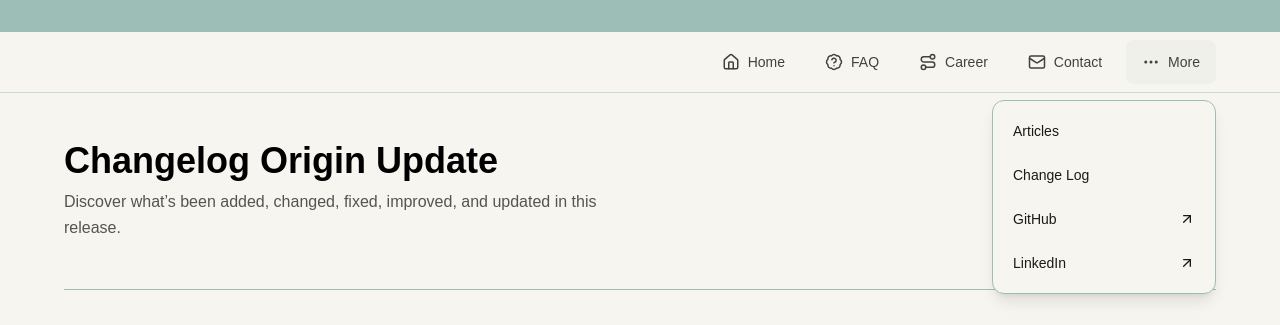
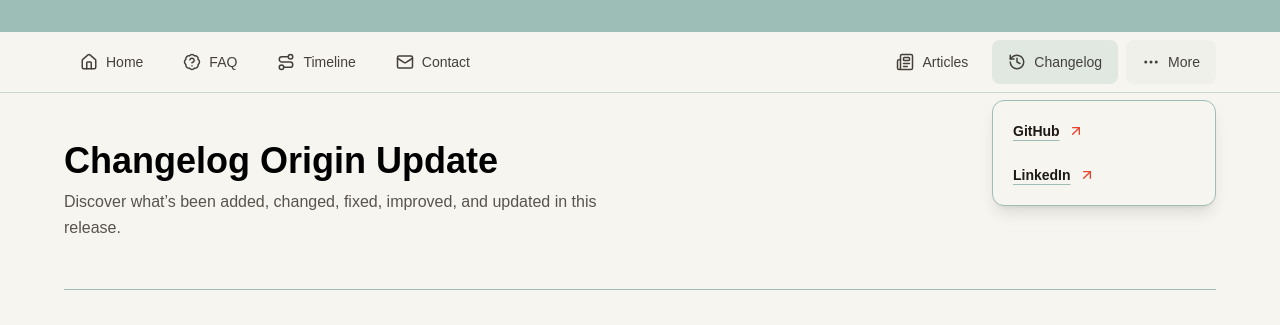
Before and after one commit to ryanctruong/personal-website, a React (Vite) app in the folder client/: page /change-log in a window 1280 px wide. Both pictures are taken after a click on the button "More". Shown: the top 325 px of the page. Built offline with nearby package versions, Linux system fonts and the light colour scheme; no server answers.

Commit message:
update nav bar and move pages outside more

```diff
--- a/client/src/pages/Home/components/Navbar/ExpandedNavigation.tsx
+++ b/client/src/pages/Home/components/Navbar/ExpandedNavigation.tsx
@@ -1,12 +1,9 @@
 import { AnimatePresence, motion, useReducedMotion, useIsPresent } from 'motion/react'
-import { Link } from 'react-router'
 import { ArrowUpRight } from 'lucide-react'
 
 const expandedLinks = [
-    { label: 'Articles', href: '/articles', external: false },
-    { label: 'Change Log', href: '/change-log', external: false },
-    { label: 'GitHub', href: 'https://github.com/ryanctruong', external: true },
-    { label: 'LinkedIn', href: 'https://www.linkedin.com/in/ryanctruong/', external: true },
+    { label: 'GitHub', href: 'https://github.com/ryanctruong' },
+    { label: 'LinkedIn', href: 'https://www.linkedin.com/in/ryanctruong/' },
 ]
 
 type ExpandedNavigationProps = {
@@ -27,18 +24,21 @@ const MenuPanel = ({ children }: { children: React.ReactNode }) => {
 }
 
 const ExpandedNavigation = ({ isExpanded, onNavigate }: ExpandedNavigationProps) => {
+    const reduceMotion = useReducedMotion()
     return <AnimatePresence initial={false}>
     {isExpanded && <MenuPanel>
-        {expandedLinks.map(({ label, href, external }) => {
-            const classes = 'flex min-h-11 items-center justify-between gap-4 rounded-lg px-3 py-3 text-sm font-medium text-stone-900 hover:bg-[#EEF0E9] focus-visible:outline-2 focus-visible:outline-[#E8412C]'
-            return external ? (
-                <a key={label} href={href} target="_blank" rel="noopener noreferrer" onClick={onNavigate} className={classes}>
-                    {label}<ArrowUpRight size={16} aria-hidden="true" />
-                </a>
-            ) : (
-                <Link key={label} to={href} onClick={onNavigate} className={classes}>{label}</Link>
-            )
-        })}
+        {expandedLinks.map(({ label, href }) => (
+            <motion.a key={label} initial="rest" whileHover="active" whileFocus="active"
+                href={href} target="_blank" rel="noopener noreferrer" onClick={onNavigate}
+                className="flex min-h-11 max-w-full items-center gap-2 rounded-lg px-3 py-3 text-sm font-semibold text-stone-900 underline decoration-[#9DBEB7] underline-offset-4 hover:bg-[#EEF0E9] hover:decoration-[#E8412C] focus-visible:outline-2 focus-visible:outline-[#E8412C]">
+                {label}
+                <motion.span aria-hidden="true" className="inline-flex shrink-0 text-[#E8412C]"
+                    variants={{ rest: { x: 0, y: 0 }, active: { x: reduceMotion ? 0 : 2, y: reduceMotion ? 0 : -2 } }}
+                    transition={{ duration: reduceMotion ? 0 : 0.16, ease: 'easeOut' }}>
+                    <ArrowUpRight size={16} />
+                </motion.span>
+            </motion.a>
+        ))}
     </MenuPanel>}
     </AnimatePresence>
 }
--- a/client/src/pages/Home/components/Navbar/NavLink.tsx
+++ b/client/src/pages/Home/components/Navbar/NavLink.tsx
@@ -11,7 +11,7 @@ type NavLinkProps = {
 
 const NavLink = ({ href, icon: Icon, label, active = false }: NavLinkProps) => {
     const reduceMotion = useReducedMotion()
-    const classes = 'relative isolate flex min-h-11 min-w-0 flex-col items-center justify-center gap-1 rounded-lg px-1 py-2 text-xs font-medium text-stone-700 hover:bg-[#EEF0E9] hover:text-black focus-visible:outline-2 focus-visible:outline-offset-2 focus-visible:outline-[#E8412C] sm:flex-row sm:gap-2 sm:px-4 sm:text-sm'
+    const classes = 'relative isolate flex min-h-11 min-w-0 flex-row items-center justify-start gap-2 rounded-lg px-4 py-2 text-sm font-medium text-stone-700 hover:bg-[#EEF0E9] hover:text-black focus-visible:outline-2 focus-visible:outline-offset-2 focus-visible:outline-[#E8412C] lg:flex-row lg:gap-2 lg:px-4 lg:text-sm'
     const content = <>
         {active && (reduceMotion ?
             <span aria-hidden="true" className="pointer-events-none absolute inset-0 -z-10 rounded-lg bg-[#9DBEB7]/25" /> :
@@ -24,7 +24,7 @@ const NavLink = ({ href, icon: Icon, label, active = false }: NavLinkProps) => {
     return href === '/' ? (
         <Link aria-current={active ? 'location' : undefined} to="/" onClick={() => window.scrollTo(0, 0)} className={classes}>{content}</Link>
     ) : (
-        <Link aria-current={active ? 'location' : undefined} to={`/${href}`} className={classes}>{content}</Link>
+        <Link aria-current={active ? 'location' : undefined} to={href.startsWith('#') ? `/${href}` : href} className={classes}>{content}</Link>
     )
 }
 
--- a/client/src/pages/Home/components/Navbar/Navbar.tsx
+++ b/client/src/pages/Home/components/Navbar/Navbar.tsx
@@ -1,7 +1,7 @@
 import { LayoutGroup } from 'motion/react'
 import { useLocation } from 'react-router'
 import { useEffect, useRef, useState } from 'react'
-import { House, BadgeQuestionMark, Ellipsis, Route, Mail } from 'lucide-react'
+import { House, BadgeQuestionMark, Ellipsis, Route, Mail, Newspaper, History, Menu, X } from 'lucide-react'
 import NavLink from './NavLink'
 import ExpandedNavigation from './ExpandedNavigation'
 
@@ -15,6 +15,8 @@ const Navbar = () => {
     const { pathname } = useLocation()
     const [activeHref, setActiveHref] = useState('/')
     const [isExpanded, setIsExpanded] = useState(false)
+    const [isMobileOpen, setIsMobileOpen] = useState(false)
+    const mobileToggleRef = useRef<HTMLButtonElement>(null)
     const navigationRef = useRef<HTMLElement>(null)
     const toggleRef = useRef<HTMLButtonElement>(null)
 
@@ -56,47 +58,79 @@ const Navbar = () => {
     }, [pathname])
 
     useEffect(() => {
-        if (!isExpanded) return
+        if (!isExpanded && !isMobileOpen) return
         const dismiss = (event: PointerEvent) => {
-            if (!navigationRef.current?.contains(event.target as Node)) setIsExpanded(false)
+            if (!navigationRef.current?.contains(event.target as Node)) {
+                setIsExpanded(false)
+                setIsMobileOpen(false)
+            }
         }
         document.addEventListener('pointerdown', dismiss)
         return () => document.removeEventListener('pointerdown', dismiss)
-    }, [isExpanded])
+    }, [isExpanded, isMobileOpen])
 
     return (
         <nav
             ref={navigationRef}
             aria-label="Main navigation"
             onKeyDown={(event) => {
-                if (event.key === 'Escape' && isExpanded) {
+                if (event.key === 'Escape' && (isExpanded || isMobileOpen)) {
                     setIsExpanded(false)
-                    toggleRef.current?.focus()
+                    if (isMobileOpen) mobileToggleRef.current?.focus()
+                    else toggleRef.current?.focus()
+                    setIsMobileOpen(false)
                 }
             }}
             onBlur={(event) => {
-                if (!event.currentTarget.contains(event.relatedTarget)) setIsExpanded(false)
+                if (!event.currentTarget.contains(event.relatedTarget)) {
+                    setIsExpanded(false)
+                    setIsMobileOpen(false)
+                }
             }}
             className="sticky top-0 z-20 border-b border-[#9DBEB7]/50 bg-[#F7F5EF] px-4 md:px-8"
         >
             <LayoutGroup>
-            <div className="relative mx-auto grid w-full max-w-6xl grid-cols-5 items-center gap-1 py-2 sm:flex sm:justify-end sm:gap-2">
+            <div className="relative mx-auto w-full max-w-6xl py-2">
+                <div className="flex justify-end lg:hidden">
+                    <button ref={mobileToggleRef} type="button"
+                        aria-label={isMobileOpen ? 'Close navigation menu' : 'Open navigation menu'}
+                        aria-expanded={isMobileOpen} aria-controls="navigation-links"
+                        onClick={() => { setIsMobileOpen((open) => !open); setIsExpanded(false) }}
+                        className="flex min-h-11 min-w-11 items-center justify-center rounded-lg text-stone-700 hover:bg-[#EEF0E9] focus-visible:outline-2 focus-visible:outline-offset-2 focus-visible:outline-[#E8412C]">
+                        {isMobileOpen ? <X size={22} aria-hidden="true" /> : <Menu size={22} aria-hidden="true" />}
+                    </button>
+                </div>
+                <div id="navigation-links"
+                    onClick={(event) => {
+                        if ((event.target as HTMLElement).closest('a')) {
+                            setIsMobileOpen(false)
+                            setIsExpanded(false)
+                        }
+                    }}
+                    className={`${isMobileOpen ? 'flex' : 'hidden'} max-h-[calc(100dvh-5rem)] flex-col gap-1 overflow-y-auto pt-2 lg:flex lg:max-h-none lg:flex-row lg:items-center lg:justify-between lg:gap-4 lg:overflow-visible lg:pt-0`}>
+                <div className="flex flex-col gap-1 lg:flex-row lg:gap-2">
                 <NavLink active={pathname === '/' && activeHref === '/'} href="/" icon={House} label="Home" />
                 <NavLink active={pathname === '/' && activeHref === '#questions'} href="#questions" icon={BadgeQuestionMark} label="FAQ" />
-                <NavLink active={pathname === '/' && activeHref === '#timeline'} href="#timeline" icon={Route} label="Career" />
+                <NavLink active={pathname === '/' && activeHref === '#timeline'} href="#timeline" icon={Route} label="Timeline" />
                 <NavLink active={pathname === '/' && activeHref === '#contact-me'} href="#contact-me" icon={Mail} label="Contact" />
+                </div>
+                <div className="flex flex-col gap-1 lg:flex-row lg:gap-2">
+                <NavLink active={pathname.startsWith('/articles')} href="/articles" icon={Newspaper} label="Articles" />
+                <NavLink active={pathname === '/change-log'} href="/change-log" icon={History} label="Changelog" />
                 <button
                     ref={toggleRef}
                     type="button"
                     aria-expanded={isExpanded}
                     aria-controls="expanded-navigation"
                     onClick={() => setIsExpanded((expanded) => !expanded)}
-                    className="flex min-h-11 min-w-0 cursor-pointer flex-col items-center justify-center gap-1 rounded-lg px-1 py-2 text-xs font-medium text-stone-700 hover:bg-[#EEF0E9] focus-visible:outline-2 focus-visible:outline-offset-2 focus-visible:outline-[#E8412C] aria-expanded:bg-[#EEF0E9] sm:flex-row sm:gap-2 sm:px-4 sm:text-sm"
+                    className="flex min-h-11 min-w-0 cursor-pointer flex-row items-center justify-start gap-2 rounded-lg px-4 py-2 text-sm font-medium text-stone-700 hover:bg-[#EEF0E9] focus-visible:outline-2 focus-visible:outline-offset-2 focus-visible:outline-[#E8412C] aria-expanded:bg-[#EEF0E9] lg:flex-row lg:gap-2 lg:px-4 lg:text-sm"
                 >
                     <Ellipsis size={18} aria-hidden="true" />
                     <span>More</span>
                 </button>
+                </div>
                 <ExpandedNavigation isExpanded={isExpanded} onNavigate={() => setIsExpanded(false)} />
+                </div>
             </div>
             </LayoutGroup>
         </nav>
```
